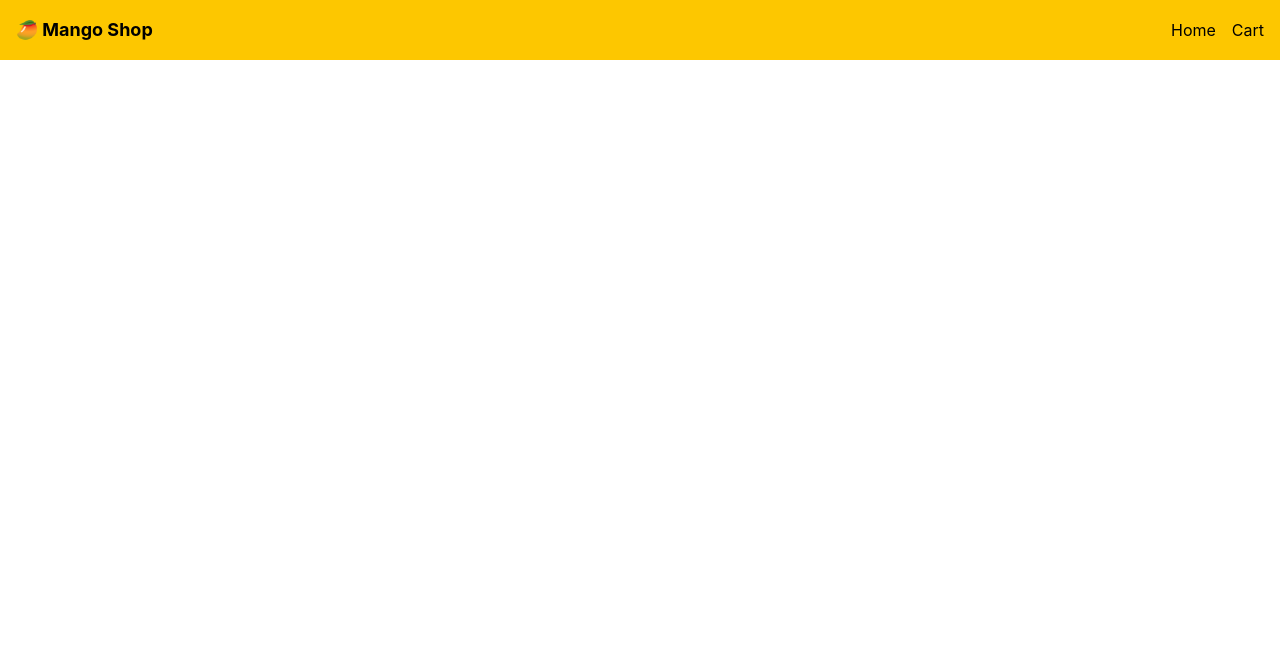
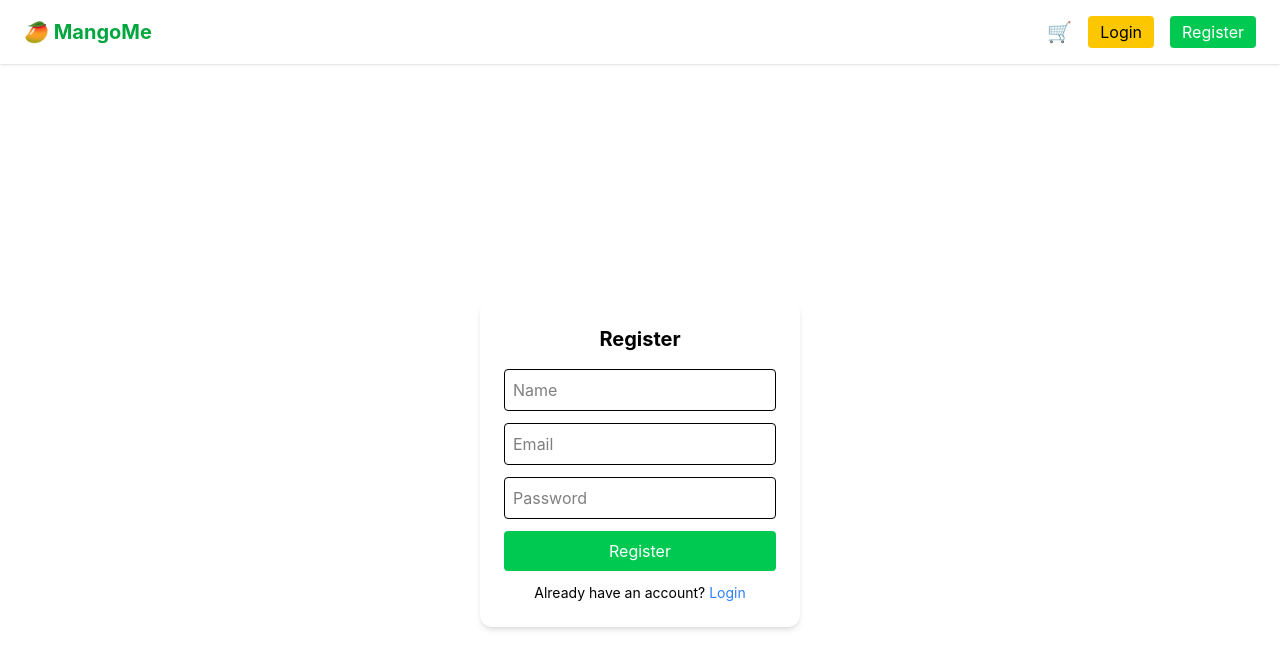
Before and after one commit to shahbazpyd/mango_ecommerce_frontend, a React app in the folder frontend/: page /register in a window 1280 px wide. Shown: the top 668 px of the page. Built offline with nearby package versions, Linux system fonts and the light colour scheme; the HTML template or start-up script is replaced by a standard one.

Commit message:
added login and register page fixed App.jsx and Navbar.jsx

```diff
--- a/frontend/src/App.jsx
+++ b/frontend/src/App.jsx
@@ -1,18 +1,23 @@
 import { Routes, Route } from "react-router-dom";
+
 import Home from "./pages/Home";
+import Login from "./pages/Login";
+import Register from "./pages/Register";
 import Cart from "./pages/Cart";
+
 import Navbar from "./components/Navbar";
 
 function App() {
   return (
     <>
       <Navbar />
-      <div className="p-4">
-        <Routes>
-          <Route path="/" element={<Home />} />
-          <Route path="/cart" element={<Cart />} />
-        </Routes>
-      </div>
+
+      <Routes>
+        <Route path="/" element={<Home />} />
+        <Route path="/login" element={<Login />} />
+        <Route path="/register" element={<Register />} />
+        <Route path="/cart" element={<Cart />} />
+      </Routes>
     </>
   );
 }
--- a/frontend/src/api/axios.js
+++ b/frontend/src/api/axios.js
@@ -4,13 +4,15 @@ const API = axios.create({
   baseURL: "http://127.0.0.1:8000/api/",
 });
 
-// Add token automatically
-API.interceptors.request.use((req) => {
+// Attach token
+API.interceptors.request.use((config) => {
   const token = localStorage.getItem("token");
+
   if (token) {
-    req.headers.Authorization = `Bearer ${token}`;
+    config.headers.Authorization = `Bearer ${token}`;
   }
-  return req;
+
+  return config;
 });
 
 export default API;
--- a/frontend/src/components/Navbar.jsx
+++ b/frontend/src/components/Navbar.jsx
@@ -1,13 +1,70 @@
-import { Link } from "react-router-dom";
+import { useNavigate } from "react-router-dom";
+import { useEffect, useState } from "react";
 
 function Navbar() {
+  const navigate = useNavigate();
+  const [isLoggedIn, setIsLoggedIn] = useState(false);
+
+  // Check login state
+  useEffect(() => {
+    const token = localStorage.getItem("token");
+    setIsLoggedIn(!!token);
+  }, []);
+
+  // Logout
+  const handleLogout = () => {
+    localStorage.removeItem("token");
+    setIsLoggedIn(false);
+    navigate("/login");
+  };
+
   return (
-    <div className="flex justify-between items-center p-4 bg-yellow-400">
-      <h1 className="font-bold text-lg">🥭 Mango Shop</h1>
+    <div className="flex justify-between items-center px-6 py-4 shadow bg-white">
 
-      <div className="space-x-4">
-        <Link to="/">Home</Link>
-        <Link to="/cart">Cart</Link>
+      {/* LOGO */}
+      <h1
+        onClick={() => navigate("/")}
+        className="text-xl font-bold text-green-600 cursor-pointer"
+      >
+        🥭 MangoMe
+      </h1>
+
+      {/* RIGHT SIDE */}
+      <div className="flex items-center gap-4">
+
+        {/* CART */}
+        <button
+          onClick={() => navigate("/cart")}
+          className="text-xl"
+        >
+          🛒
+        </button>
+
+        {/* AUTH */}
+        {!isLoggedIn ? (
+          <>
+            <button
+              onClick={() => navigate("/login")}
+              className="bg-yellow-400 px-3 py-1 rounded"
+            >
+              Login
+            </button>
+
+            <button
+              onClick={() => navigate("/register")}
+              className="bg-green-500 text-white px-3 py-1 rounded"
+            >
+              Register
+            </button>
+          </>
+        ) : (
+          <button
+            onClick={handleLogout}
+            className="bg-red-500 text-white px-3 py-1 rounded"
+          >
+            Logout
+          </button>
+        )}
       </div>
     </div>
   );
--- a/frontend/src/pages/Home.jsx
+++ b/frontend/src/pages/Home.jsx
@@ -1,9 +1,11 @@
 import { useEffect, useState } from "react";
 import API from "../api/axios";
 import ProductCard from "../components/ProductCard";
+import { useNavigate } from "react-router-dom";
 
 function Home() {
   const [products, setProducts] = useState([]);
+  const navigate = useNavigate();
 
   // Fetch products
   useEffect(() => {
@@ -12,55 +14,57 @@ function Home() {
       .catch((err) => console.log(err));
   }, []);
 
-  // Add to cart
+  // 🔥 Add to Cart with Auth Check
   const addToCart = async (productId) => {
+    const token = localStorage.getItem("token");
+
+    // ❌ Not logged in
+    if (!token) {
+      localStorage.setItem(
+        "pending_cart",
+        JSON.stringify({
+          product_id: productId,
+          quantity_kg: 1,
+        })
+      );
+
+      navigate("/login");
+      return;
+    }
+
+    // ✅ Logged in
     try {
       await API.post("cart/add/", {
         product_id: productId,
         quantity_kg: 1,
       });
-      alert("Added to cart");
+
+      alert("Added to cart ✅");
     } catch (err) {
-      alert("Login required");
+      console.log(err);
     }
   };
 
   return (
-    <div>
-      {/* 🟡 HERO SECTION */}
+    <div className="p-6">
+      {/* HERO */}
       <div className="bg-yellow-100 rounded-xl p-6 flex justify-between items-center">
         <div>
           <h1 className="text-3xl font-bold text-green-700">
             Fresh Mangoes From Our Farm
           </h1>
           <p className="text-gray-600 mt-2">
-            Handpicked Banganapalli, Alphonso & Himam Pasand mangoes.
+            Buy premium mangoes directly from farmers 🍋
           </p>
-
-          <button className="mt-4 bg-yellow-400 px-5 py-2 rounded-lg font-semibold">
-            Shop Now →
-          </button>
         </div>
 
-        <img src="https://img.icons8.com/?size=100&id=y06NHH_kl00a&format=png&color=000000" className="h-32" />
+        <img
+          src="https://cdn-icons-png.flaticon.com/512/590/590685.png"
+          className="h-28"
+        />
       </div>
 
-      {/* 🟠 CATEGORY BAR */}
-      {/* <div className="flex gap-6 mt-6 justify-center text-sm font-medium">
-        {["All", "Banganapalli", "Alphonso", "Himam", "Rassalu"].map(
-          (cat, index) => (
-            <button
-              key={index}
-              className="flex flex-col items-center text-gray-600 hover:text-yellow-500"
-            >
-              🥭
-              <span>{cat}</span>
-            </button>
-          ),
-        )}
-      </div> */}
-
-      {/* 🟢 PRODUCT GRID */}
+      {/* PRODUCTS */}
       <div className="grid grid-cols-2 md:grid-cols-4 gap-4 mt-6">
         {products.map((product) => (
           <ProductCard
--- /dev/null
+++ b/frontend/src/pages/Login.jsx
@@ -0,0 +1,82 @@
+import { useState } from "react";
+import API from "../api/axios";
+import { useNavigate } from "react-router-dom";
+
+function Login() {
+  const [email, setEmail] = useState("");
+  const [password, setPassword] = useState("");
+  const navigate = useNavigate();
+
+  const handleLogin = async (e) => {
+    e.preventDefault();
+
+    try {
+      const res = await API.post("auth/login/", {
+        email,
+        password,
+      });
+
+      // ✅ Save token
+      localStorage.setItem("token", res.data.access);
+
+      // 🔥 Handle pending cart
+      const pending = localStorage.getItem("pending_cart");
+
+      if (pending) {
+        const data = JSON.parse(pending);
+
+        await API.post("cart/add/", {
+          product_id: data.product_id,
+          quantity_kg: data.quantity_kg,
+        });
+
+        localStorage.removeItem("pending_cart");
+      }
+
+      navigate("/");
+    } catch (err) {
+      alert("Invalid credentials ❌");
+    }
+  };
+
+  return (
+    <div className="flex justify-center items-center h-screen">
+      <form
+        onSubmit={handleLogin}
+        className="bg-white p-6 rounded-xl shadow-md w-80"
+      >
+        <h2 className="text-xl font-bold mb-4 text-center">Login</h2>
+
+        <input
+          type="email"
+          placeholder="Email"
+          className="w-full border p-2 mb-3 rounded"
+          onChange={(e) => setEmail(e.target.value)}
+        />
+
+        <input
+          type="password"
+          placeholder="Password"
+          className="w-full border p-2 mb-3 rounded"
+          onChange={(e) => setPassword(e.target.value)}
+        />
+
+        <button className="w-full bg-yellow-400 py-2 rounded font-semibold">
+          Login
+        </button>
+
+        <p className="text-sm mt-3 text-center">
+          Don't have an account?{" "}
+          <span
+            className="text-blue-500 cursor-pointer"
+            onClick={() => navigate("/register")}
+          >
+            Register
+          </span>
+        </p>
+      </form>
+    </div>
+  );
+}
+
+export default Login;
--- /dev/null
+++ b/frontend/src/pages/Register.jsx
@@ -0,0 +1,84 @@
+import { useState } from "react";
+import API from "../api/axios";
+import { useNavigate } from "react-router-dom";
+
+function Register() {
+  const [data, setData] = useState({
+    email: "",
+    password: "",
+    name: "",
+  });
+
+  const navigate = useNavigate();
+
+  const handleChange = (e) => {
+    setData({
+      ...data,
+      [e.target.name]: e.target.value,
+    });
+  };
+
+  const handleRegister = async (e) => {
+    e.preventDefault();
+
+    try {
+      await API.post("auth/register/", data);
+
+      alert("Registered successfully ✅");
+      navigate("/login");
+    } catch (err) {
+      alert("Registration failed ❌");
+    }
+  };
+
+  return (
+    <div className="flex justify-center items-center h-screen">
+      <form
+        onSubmit={handleRegister}
+        className="bg-white p-6 rounded-xl shadow-md w-80"
+      >
+        <h2 className="text-xl font-bold mb-4 text-center">Register</h2>
+
+        <input
+          type="text"
+          name="name"
+          placeholder="Name"
+          className="w-full border p-2 mb-3 rounded"
+          onChange={handleChange}
+        />
+
+        <input
+          type="email"
+          name="email"
+          placeholder="Email"
+          className="w-full border p-2 mb-3 rounded"
+          onChange={handleChange}
+        />
+
+        <input
+          type="password"
+          name="password"
+          placeholder="Password"
+          className="w-full border p-2 mb-3 rounded"
+          onChange={handleChange}
+        />
+
+        <button className="w-full bg-green-500 py-2 rounded text-white">
+          Register
+        </button>
+
+        <p className="text-sm mt-3 text-center">
+          Already have an account?{" "}
+          <span
+            className="text-blue-500 cursor-pointer"
+            onClick={() => navigate("/login")}
+          >
+            Login
+          </span>
+        </p>
+      </form>
+    </div>
+  );
+}
+
+export default Register;
```
